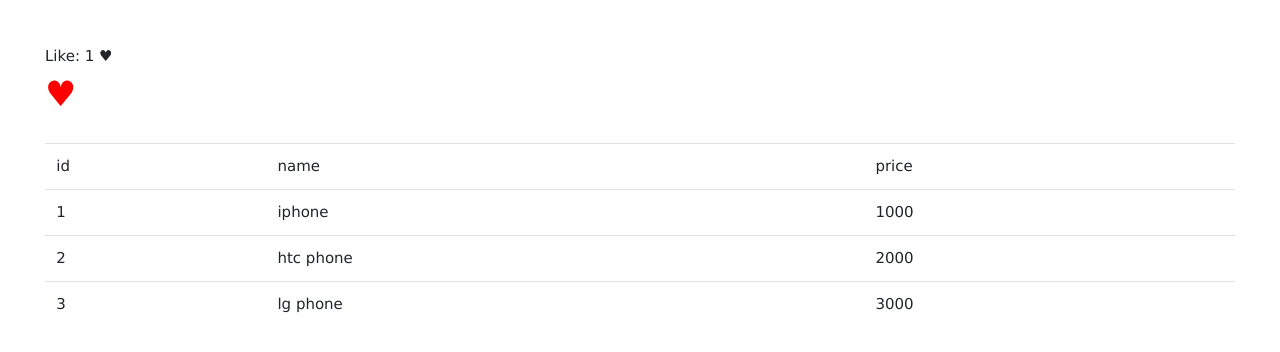
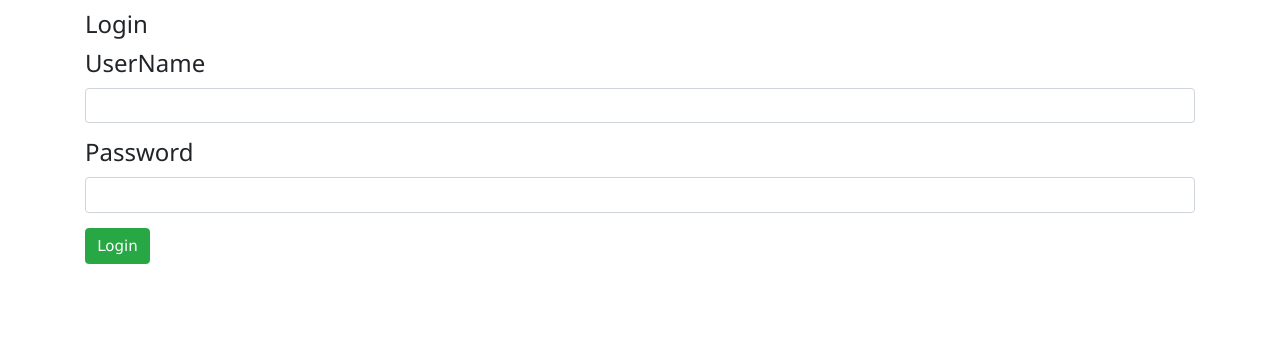
Before and after one commit to HiepHoang2190/Cyber-Reactjs-Componet-K3, a React (Create React App) app in the folder react-component-k3/: page / in a window 1280 px wide. Shown: the top 352 px of the page. Built offline with nearby package versions, Linux system fonts and the light colour scheme.

Commit message:
ReactJs-K3: Lesson 29: React Hooks useRef

```diff
--- a/react-component-k3/src/App.js
+++ b/react-component-k3/src/App.js
@@ -8,6 +8,7 @@ import LifeCycleReact from './LifeCycleReact/LifeCycleReact';
 import DemoHookUseEffect from './Hooks/DemoHookUseEffect';
 import DemoHookUseCallBack from './Hooks/DemoHookUseCallBack';
 import DemoHookUseMemo from './Hooks/DemoHookUseMemo';
+import DemoUseRef from './Hooks/DemoUseRef';
 
 
 
@@ -23,7 +24,8 @@ class App extends Component {
         {/* <DemoHookUseState /> */}
         {/* <DemoHookUseEffect /> */}
         {/* <DemoHookUseCallBack /> */}
-        <DemoHookUseMemo />
+        {/* <DemoHookUseMemo /> */}
+        <DemoUseRef />
       </div>
     );
   }
--- /dev/null
+++ b/react-component-k3/src/Hooks/DemoUseRef.js
@@ -0,0 +1,39 @@
+import React, { useState, useRef } from 'react'
+
+export default function DemoUseRef(props) {
+    let inputUserName = useRef(null);
+    let inputPassword = useRef(null);
+
+    let userName = useRef('');
+    let [userLogin, setUserLogin] = useState({ userName: '' });
+
+    const handleLogin = () => {
+        // console.log('cominputUserName', inputUserName.current.name);
+        // console.log('cominputPassword', inputPassword.current.className);
+        // console.log('cominputPassword', inputPassword.current.value);
+
+        console.log('userName', userName.current);
+        console.log('userLogin', userLogin.userName)
+        userName.current = 'abc';
+        setUserLogin({
+            userName: userName.current
+        })
+    }
+
+    return (
+        <div className="container">
+            <h3>Login</h3>
+            <div className="form-group">
+                <h3>UserName</h3>
+                <input ref={inputUserName} name="userName" className="form-control"></input>
+            </div>
+            <div className="form-group">
+                <h3>Password</h3>
+                <input ref={inputPassword} name="passWord" className="form-control"></input>
+            </div>
+            <div className="form-group">
+                <button className="btn btn-success" onClick={() => { handleLogin() }}>Login</button>
+            </div>
+        </div>
+    )
+}
```
